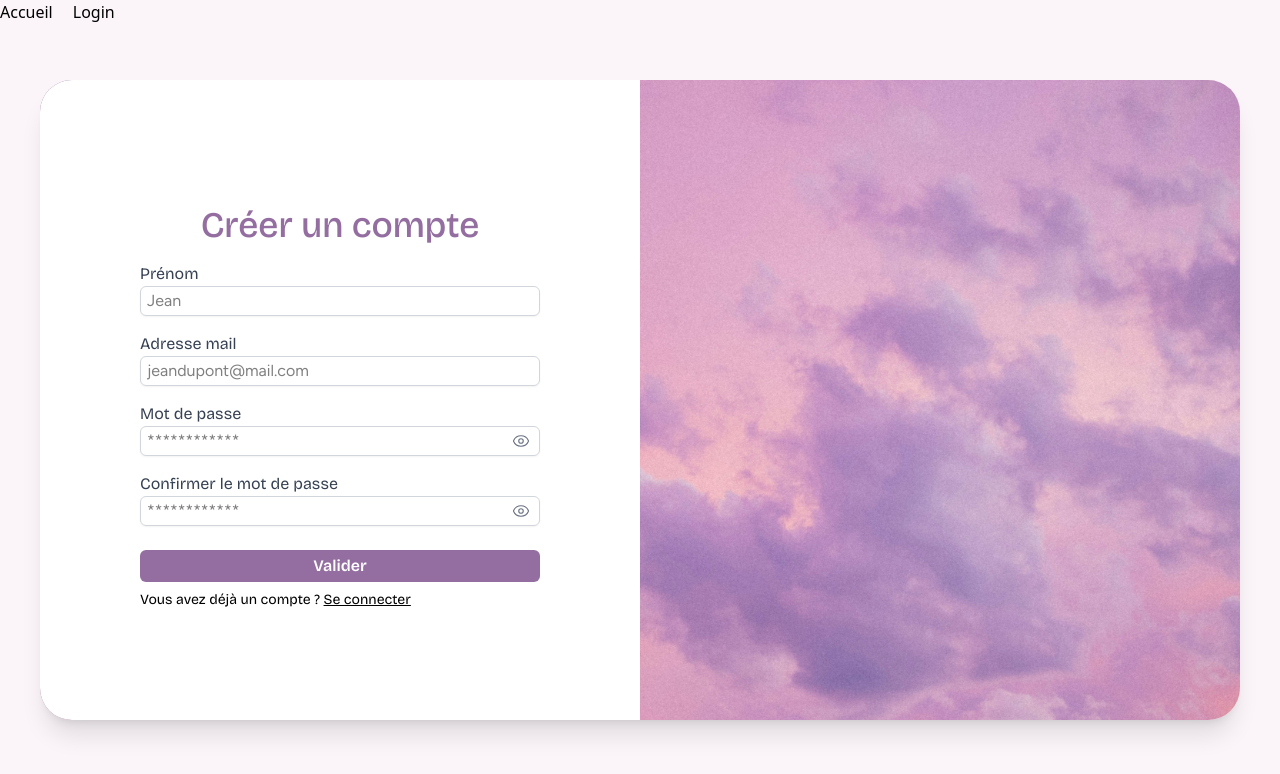
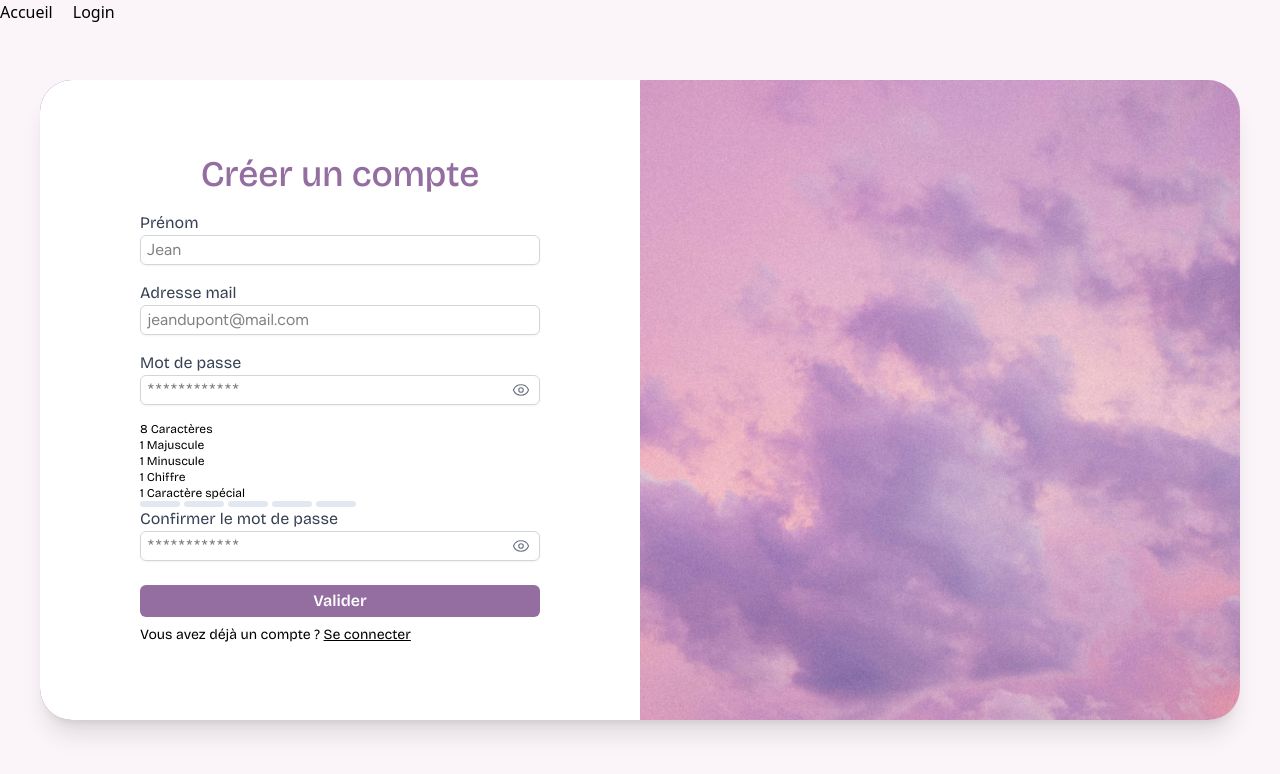
Before and after one commit to Nathmaxx/phinestia, a React (Vite) app: page /authentification/inscription in a window 1280 px wide. Shown: the top 774 px of the page. Built offline with nearby package versions, Linux system fonts and the light colour scheme; no server answers; a web font is replaced by a local one.

Commit message:
Validation du password visuelle

```diff
--- a/src/components/Inputs/TextInput.tsx
+++ b/src/components/Inputs/TextInput.tsx
@@ -4,9 +4,10 @@ type TextInputProps = {
 	setValue: (value: string) => void
 	placeholder?: string
 	className?: string
+	type?: "text" | "email"
 }
 
-const TextInput = ({ value, setValue, placeholder, className }: TextInputProps) => {
+const TextInput = ({ value, setValue, placeholder, className, type = "text" }: TextInputProps) => {
 
 	const handleChange = (value: string) => {
 		setValue(value)
@@ -16,7 +17,7 @@ const TextInput = ({ value, setValue, placeholder, className }: TextInputProps)
 		<input
 			value={value}
 			onChange={(e) => handleChange(e.target.value)}
-			type="text"
+			type={type}
 			className={`w-full border border-gray-300 font-figtree rounded-md outline-none py-0.5 px-1.5 shadow-xs ${className}`}
 			placeholder={placeholder}
 		/>
--- /dev/null
+++ b/src/components/PasswordValidator.tsx
@@ -0,0 +1,62 @@
+import { useEffect, useState } from "react"
+import { PasswordValidationType } from "../types/user"
+
+type PasswordValidatorProps = {
+	password: string
+	setIsValidPassword: (value: boolean) => void
+}
+
+const PasswordValidator = ({ password, setIsValidPassword }: PasswordValidatorProps) => {
+
+	const [passwordValidation, setPasswordValidation] = useState<PasswordValidationType>({
+		isValid: false,
+		numberOfValidations: 0,
+		validations: {
+			minLength: false,
+			hasUpperCase: false,
+			hasLowerCase: false,
+			hasDigit: false,
+			hasSpecialChar: false,
+		}
+	})
+
+	const validatePassword = (password: string) => {
+		const validations = {
+			minLength: password.length >= 8,
+			hasUpperCase: /[A-Z]/.test(password),
+			hasLowerCase: /[a-z]/.test(password),
+			hasDigit: /\d/.test(password),
+			hasSpecialChar: /[!@#$%^&*()_+\-=[\]{};':"\\|,.<>/?]/.test(password)
+		}
+
+		const numberOfValidations = Object.values(validations).filter(Boolean).length;
+		const isValid = Object.values(validations).every(v => v)
+
+		return { isValid, numberOfValidations, validations }
+	}
+
+	useEffect(() => {
+		const validation = validatePassword(password)
+		setIsValidPassword(validation.isValid)
+		setPasswordValidation(validation)
+	}, [password, setIsValidPassword])
+
+	return (
+		<div className="text-xs">
+			<p>8 Caractères</p>
+			<p>1 Majuscule</p>
+			<p>1 Minuscule</p>
+			<p>1 Chiffre</p>
+			<p>1 Caractère spécial</p>
+			<div className="flex gap-1">
+				<span className={`h-1.5 w-10 ${passwordValidation.numberOfValidations > 0 ? "bg-green-500" : "bg-slate-200"} rounded-full`}></span>
+				<span className={`h-1.5 w-10 ${passwordValidation.numberOfValidations > 1 ? "bg-green-500" : "bg-slate-200"} rounded-full`}></span>
+				<span className={`h-1.5 w-10 ${passwordValidation.numberOfValidations > 2 ? "bg-green-500" : "bg-slate-200"} rounded-full`}></span >
+				<span className={`h-1.5 w-10 ${passwordValidation.numberOfValidations > 3 ? "bg-green-500" : "bg-slate-200"} rounded-full`}></span>
+				<span className={`h-1.5 w-10 ${passwordValidation.numberOfValidations > 4 ? "bg-green-500" : "bg-slate-200"} rounded-full`}></span>
+			</div >
+		</div >
+	)
+}
+
+export default PasswordValidator
--- a/src/components/forms/LoginForm.tsx
+++ b/src/components/forms/LoginForm.tsx
@@ -41,13 +41,14 @@ const LoginForm = ({ className, gap = "mb-4" }: LoginFormProps) => {
 			className={`w-[300px] font-bricolage flex flex-col ${className}`}
 			onSubmit={handleSubmit}
 		>
-			<h2 className="text-center text-4xl text-sky-violet my-4 font-medium font-bricolage">Se connecter</h2>
+			<h2 className="text-center text-4xl text-sky-violet mb-4 font-medium font-bricolage">Se connecter</h2>
 
 			<p className="text-gray-700">Adresse mail</p>
 			<TextInput
 				value={userInfos.email}
 				setValue={(value: string) => setInfo("email", value)}
 				placeholder="jeandupont@mail.com"
+				type="email"
 				className={gap}
 			/>
 
--- a/src/components/forms/SignInForm.tsx
+++ b/src/components/forms/SignInForm.tsx
@@ -3,6 +3,7 @@ import { SignInInfos } from "../../types/user"
 import TextInput from "../Inputs/TextInput"
 import SubmitButton from "../SubmitButton"
 import PasswordInput from "../Inputs/PasswordInput"
+import PasswordValidator from "../PasswordValidator"
 
 type SignInFormProps = {
 	className?: string
@@ -18,6 +19,10 @@ const SignInForm = ({ className, gap = "mb-4" }: SignInFormProps) => {
 		confirmPassword: ""
 	})
 
+	const [message, setMessage] = useState("")
+
+	const [isValidPassword, setIsValidPassword] = useState(false)
+
 	const setInfo = (type: keyof SignInInfos, value: string) => {
 		setUserInfos({
 			...userInfos,
@@ -27,6 +32,29 @@ const SignInForm = ({ className, gap = "mb-4" }: SignInFormProps) => {
 
 	const handleSubmit = (e: React.FormEvent<HTMLFormElement>) => {
 		e.preventDefault()
+
+		const areInputsValid = verifyInputs()
+
+		if (areInputsValid !== "") {
+			setMessage(areInputsValid)
+			return
+		}
+	}
+
+	const verifyInputs = () => {
+		if (userInfos.firstName.length < 2) {
+			return "Veuillez entrer un prénom plus long"
+		}
+
+		if (userInfos.password !== userInfos.confirmPassword) {
+			return "Les mots de passes ne correspondent pas"
+		}
+
+		if (!isValidPassword) {
+			return "Le mot de passe ne correspond pas aux critères"
+		}
+
+		return ""
 	}
 
 	return (
@@ -34,7 +62,7 @@ const SignInForm = ({ className, gap = "mb-4" }: SignInFormProps) => {
 			className={`font-bricolage flex flex-col ${className}`}
 			onSubmit={handleSubmit}
 		>
-			<h2 className="text-center text-4xl text-sky-violet my-4 font-medium font-bricolage">Créer un compte</h2>
+			<h2 className="text-center text-4xl text-sky-violet mb-4 font-medium font-bricolage">Créer un compte</h2>
 
 			<p className="text-gray-700">Prénom</p>
 			<TextInput
@@ -47,6 +75,7 @@ const SignInForm = ({ className, gap = "mb-4" }: SignInFormProps) => {
 			<p className="text-gray-700">Adresse mail</p>
 			<TextInput
 				value={userInfos.email}
+				type="email"
 				setValue={(value: string) => setInfo("email", value)}
 				placeholder="jeandupont@mail.com"
 				className={gap}
@@ -60,6 +89,8 @@ const SignInForm = ({ className, gap = "mb-4" }: SignInFormProps) => {
 				className={`${gap}`}
 			/>
 
+			<PasswordValidator password={userInfos.password} setIsValidPassword={setIsValidPassword} />
+
 			<p className="text-gray-700">Confirmer le mot de passe</p>
 			<PasswordInput
 				value={userInfos.confirmPassword}
@@ -71,6 +102,10 @@ const SignInForm = ({ className, gap = "mb-4" }: SignInFormProps) => {
 			<SubmitButton className="flex items-center justify-center group mt-2">
 				<span>Valider</span>
 			</SubmitButton>
+
+			{message && (
+				<p>{message}</p>
+			)}
 		</form>
 	)
 }
--- a/src/types/user.ts
+++ b/src/types/user.ts
@@ -21,3 +21,15 @@ export type UserInfosResponse = {
 	isVerified: boolean
 	createdAt: string
 }
+
+export type PasswordValidationType = {
+	isValid: boolean;
+	numberOfValidations: number
+	validations: {
+		minLength: boolean;
+		hasUpperCase: boolean;
+		hasLowerCase: boolean;
+		hasDigit: boolean;
+		hasSpecialChar: boolean;
+	};
+}
```
Also changed, not shown: src/utils/verification.ts (added).
